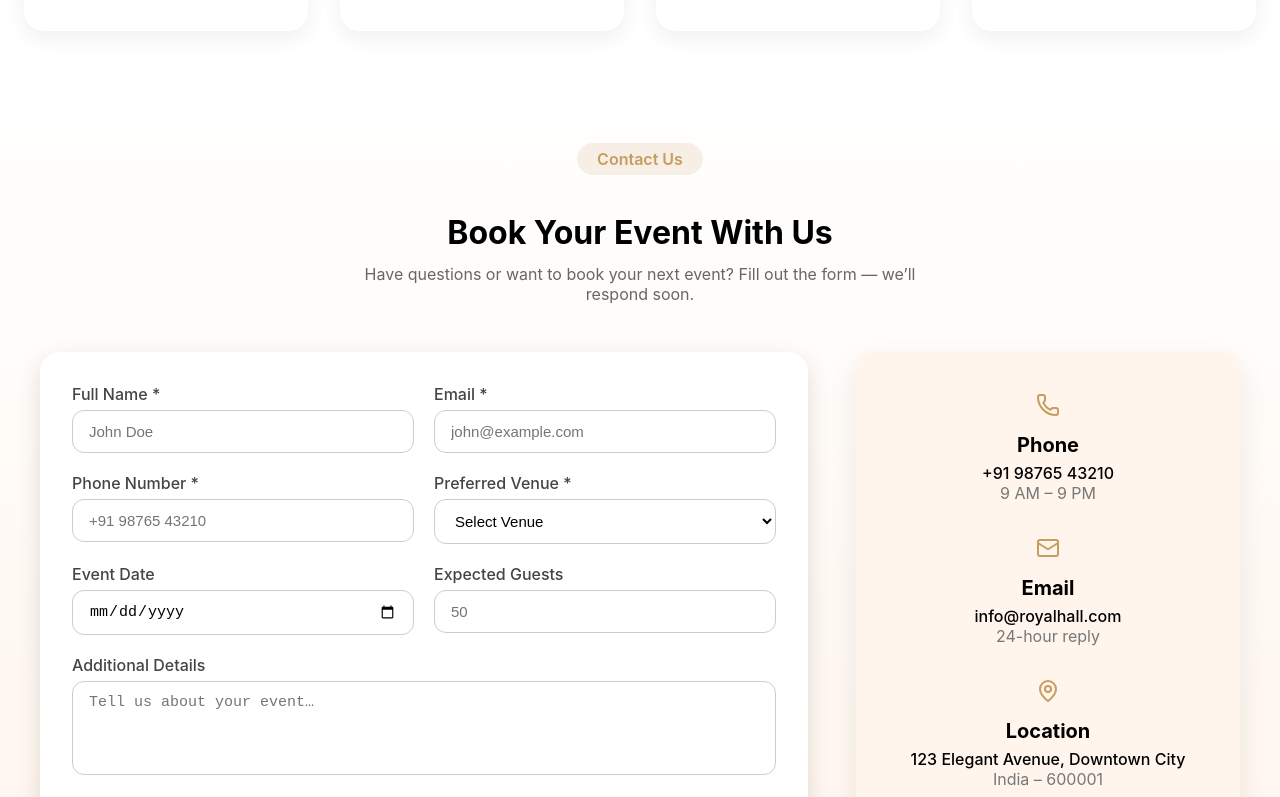
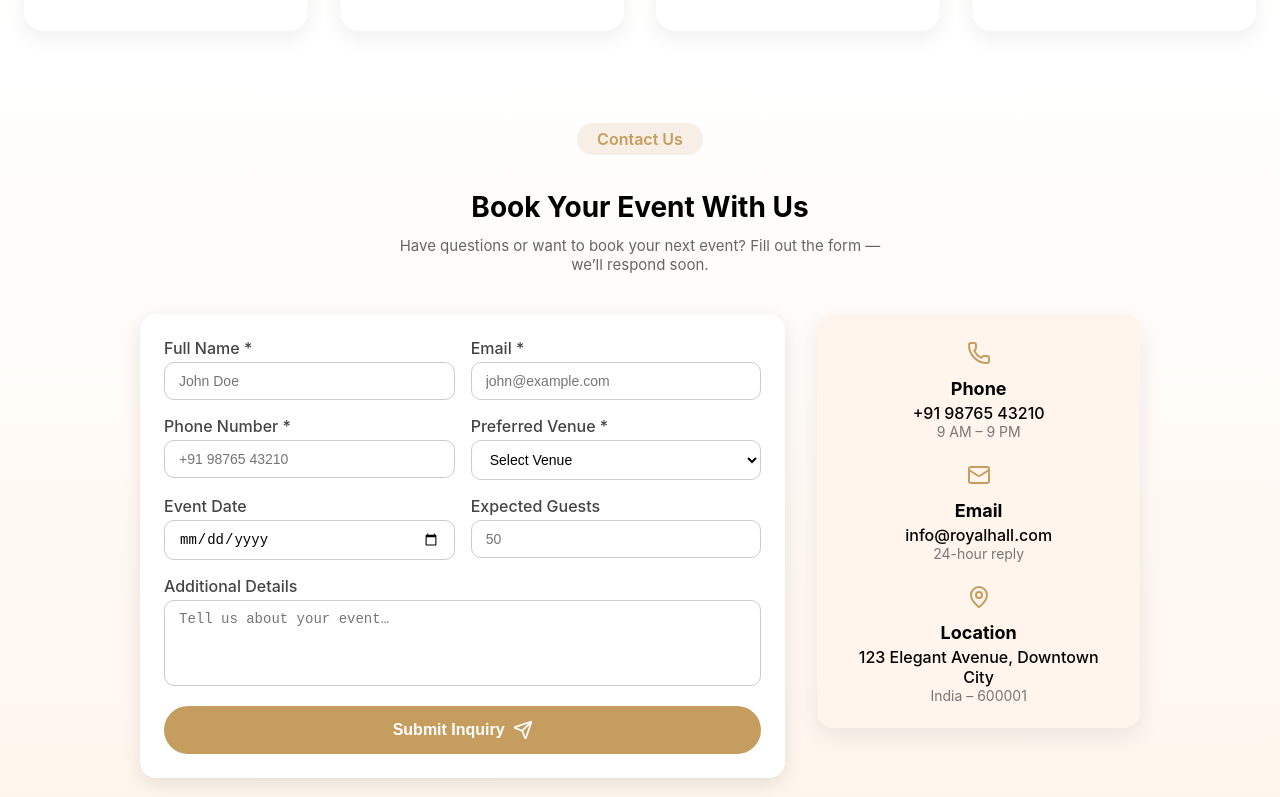
Before and after one commit to pathapatisneha2025-commits/Partyhousewebsite, a React (Create React App) app: page / in a window 1280 px wide. Shown: the part 3360-4157 px from the top of the page. Built offline with nearby package versions, Linux system fonts and the light colour scheme.

Commit message:
changes made

```diff
--- a/src/component/contactsection.jsx
+++ b/src/component/contactsection.jsx
@@ -41,7 +41,7 @@ export function ContactSection() {
     <section
       id="contact"
       style={{
-        padding: "80px 16px",
+        padding: "60px 16px",
         background: "linear-gradient(to bottom, #ffffff, #fff5ec)",
       }}
     >
@@ -53,23 +53,24 @@ export function ContactSection() {
           gap: 32px;
         }
 
-        @media (min-width: 1024px) {
+        @media (min-width: 768px) {
           .contact-grid {
             display: grid;
             grid-template-columns: 2fr 1fr;
-            gap: 48px;
+            gap: 32px;
           }
         }
 
         .form-grid {
           display: grid;
           grid-template-columns: 1fr;
-          gap: 20px;
+          gap: 16px;
         }
 
-        @media (min-width: 640px) {
+        @media (min-width: 480px) {
           .form-grid.two-cols {
             grid-template-columns: 1fr 1fr;
+            gap: 16px;
           }
         }
 
@@ -88,14 +89,14 @@ export function ContactSection() {
       `}
       </style>
 
-      <div style={{ maxWidth: "1200px", margin: "0 auto", padding: "0 16px" }}>
+      <div style={{ maxWidth: "1000px", margin: "0 auto" }}>
         {/* Title */}
         <motion.div
           initial={{ opacity: 0, y: 20 }}
           whileInView={{ opacity: 1, y: 0 }}
           transition={{ duration: 0.8 }}
           viewport={{ once: true }}
-          style={{ textAlign: "center", marginBottom: "48px" }}
+          style={{ textAlign: "center", marginBottom: "40px" }}
         >
           <span
             style={{
@@ -111,11 +112,11 @@ export function ContactSection() {
             Contact Us
           </span>
 
-          <h2 style={{ fontSize: "32px", fontWeight: 700, marginBottom: "12px" }}>
+          <h2 style={{ fontSize: "28px", fontWeight: 700, marginBottom: "12px" }}>
             Book Your Event With Us
           </h2>
 
-          <p style={{ color: "#666", maxWidth: "600px", margin: "0 auto", fontSize: "16px" }}>
+          <p style={{ color: "#666", maxWidth: "500px", margin: "0 auto", fontSize: "15px" }}>
             Have questions or want to book your next event? Fill out the form — we’ll respond soon.
           </p>
         </motion.div>
@@ -132,14 +133,12 @@ export function ContactSection() {
             <div
               style={{
                 background: "white",
-                padding: "32px",
-                borderRadius: "20px",
-                boxShadow: "0 8px 25px rgba(0,0,0,0.12)",
-                display: "flex",
-                flexDirection: "column",
+                padding: "24px",
+                borderRadius: "16px",
+                boxShadow: "0 6px 20px rgba(0,0,0,0.1)",
               }}
             >
-              <form onSubmit={handleSubmit} className="form-grid" style={{ gap: "20px" }}>
+              <form onSubmit={handleSubmit} className="form-grid" style={{ gap: "16px" }}>
                 {/* Name + Email */}
                 <div className="form-grid two-cols">
                   <InputField label="Full Name *" value={formData.name} onChange={(e) => handleChange("name", e.target.value)} placeholder="John Doe" />
@@ -187,12 +186,12 @@ export function ContactSection() {
             viewport={{ once: true }}
             style={{
               background: "#fff5ec",
-              padding: "32px",
-              borderRadius: "20px",
-              boxShadow: "0 10px 30px rgba(0,0,0,0.08)",
+              padding: "24px",
+              borderRadius: "16px",
+              boxShadow: "0 8px 25px rgba(0,0,0,0.08)",
               display: "flex",
               flexDirection: "column",
-              gap: "24px",
+              gap: "20px",
               height: "fit-content",
             }}
           >
@@ -220,44 +219,14 @@ function InputField({ label, type = "text", value, onChange, placeholder }) {
 function ContactInfo({ icon, title, info, sub }) {
   return (
     <div style={{ textAlign: "center" }}>
-      <div style={{ fontSize: "34px", color: "#c59d5f", marginBottom: "8px" }}>{icon}</div>
-      <h3 style={{ margin: "0 0 6px", fontSize: "20px" }}>{title}</h3>
+      <div style={{ fontSize: "28px", color: "#c59d5f", marginBottom: "6px" }}>{icon}</div>
+      <h3 style={{ margin: "0 0 4px", fontSize: "18px" }}>{title}</h3>
       <p style={{ margin: 0, fontWeight: 500 }}>{info}</p>
-      <p style={{ margin: 0, color: "#777" }}>{sub}</p>
+      <p style={{ margin: 0, color: "#777", fontSize: "14px" }}>{sub}</p>
     </div>
   );
 }
 
-/* Styles */
-const labelStyle = {
-  display: "block",
-  marginBottom: "6px",
-  color: "#444",
-  fontWeight: 500,
-};
-
-const inputStyle = {
-  width: "100%",
-  padding: "12px 16px",
-  borderRadius: "12px",
-  border: "1px solid #ccc",
-  outline: "none",
-  fontSize: "15px",
-  transition: "0.2s",
-};
-
-const submitButtonStyle = {
-  width: "100%",
-  padding: "16px",
-  borderRadius: "50px",
-  background: "#c59d5f",
-  color: "white",
-  fontSize: "17px",
-  border: "none",
-  cursor: "pointer",
-  display: "flex",
-  justifyContent: "center",
-  gap: "10px",
-  alignItems: "center",
-  fontWeight: 600,
-};
+const labelStyle = { display: "block", marginBottom: "4px", color: "#444", fontWeight: 500 };
+const inputStyle = { width: "100%", padding: "10px 14px", borderRadius: "10px", border: "1px solid #ccc", outline: "none", fontSize: "14px", transition: "0.2s" };
+const submitButtonStyle = { width: "100%", padding: "14px", borderRadius: "50px", background: "#c59d5f", color: "white", fontSize: "16px", border: "none", cursor: "pointer", display: "flex", justifyContent: "center", gap: "8px", alignItems: "center", fontWeight: 600 };
```
